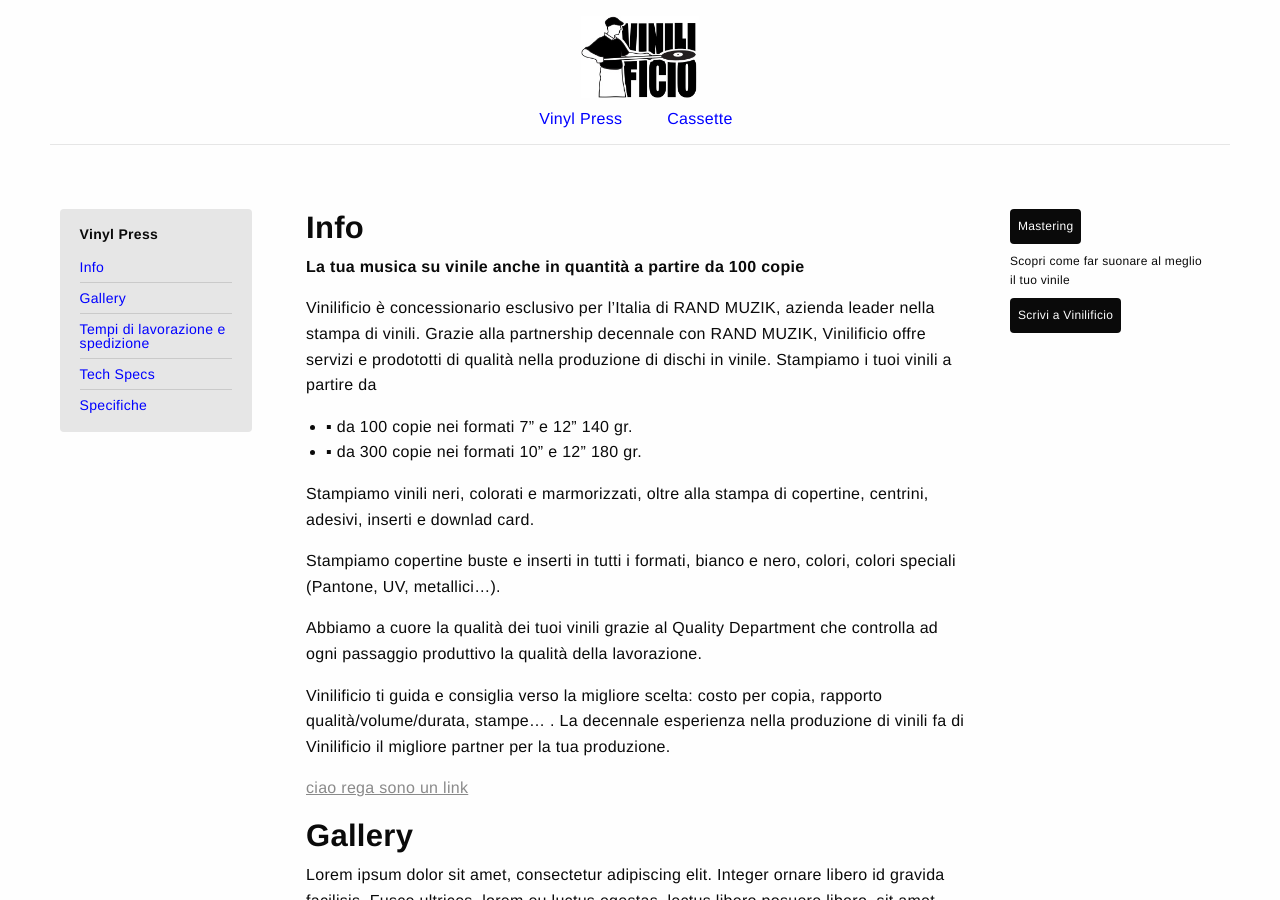
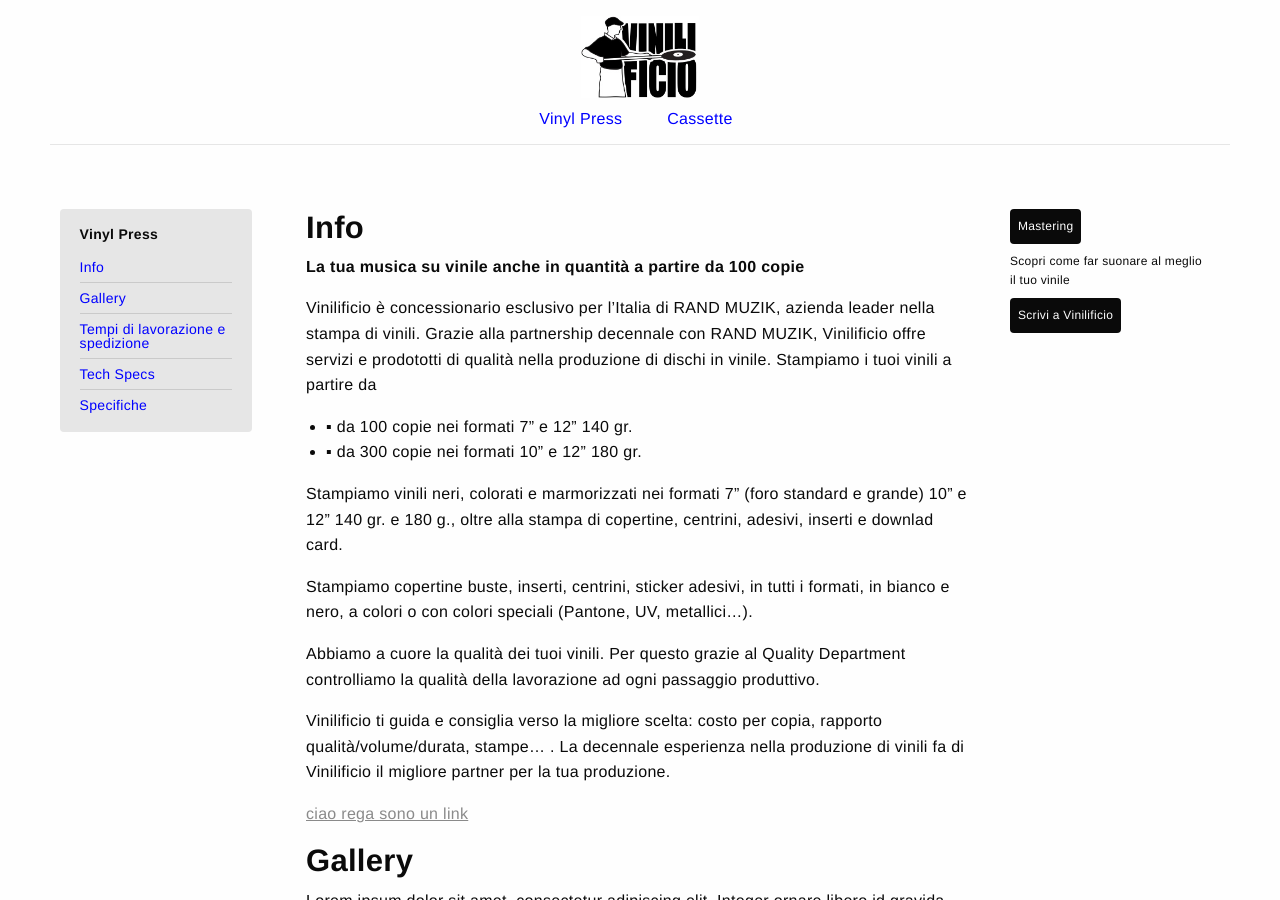
Before and after one commit to Vinilificio/Vinilificio.github.io, a Jekyll site: the page built from _pages/vinyl-press.md, in a window 1280 px wide and 900 px high. Built offline with Jekyll 4.4.1, drawn with Linux system fonts in a browser that asks for light colours.

Commit message:
Update vinyl-press.md

```diff
--- a/_pages/vinyl-press.md
+++ b/_pages/vinyl-press.md
@@ -25,11 +25,11 @@
 * ▪ da 100 copie nei formati 7" e 12" 140 gr.
 * ▪ da 300 copie nei formati 10" e 12" 180 gr.
 
-Stampiamo vinili neri, colorati e marmorizzati, oltre alla stampa di copertine, centrini, adesivi, inserti e downlad card.
+Stampiamo vinili neri, colorati e marmorizzati nei formati 7" (foro standard e grande) 10" e 12" 140 gr. e 180 g., oltre alla stampa di copertine, centrini, adesivi, inserti e downlad card.
 
-Stampiamo copertine buste e inserti in tutti i formati, bianco e nero, colori, colori speciali (Pantone, UV, metallici...).
+Stampiamo copertine buste, inserti, centrini, sticker adesivi, in tutti i formati, in bianco e nero, a colori o con colori speciali (Pantone, UV, metallici...).
 
-Abbiamo a cuore la qualità dei tuoi vinili grazie al Quality Department che controlla ad ogni passaggio produttivo la qualità della lavorazione.
+Abbiamo a cuore la qualità dei tuoi vinili. Per questo grazie al Quality Department controlliamo la qualità della lavorazione ad ogni passaggio produttivo.
 
 Vinilificio ti guida e consiglia verso la migliore scelta: costo per copia, rapporto qualità/volume/durata, stampe... . La decennale esperienza nella produzione di vinili fa di Vinilificio il migliore partner per la tua produzione.
 
```
